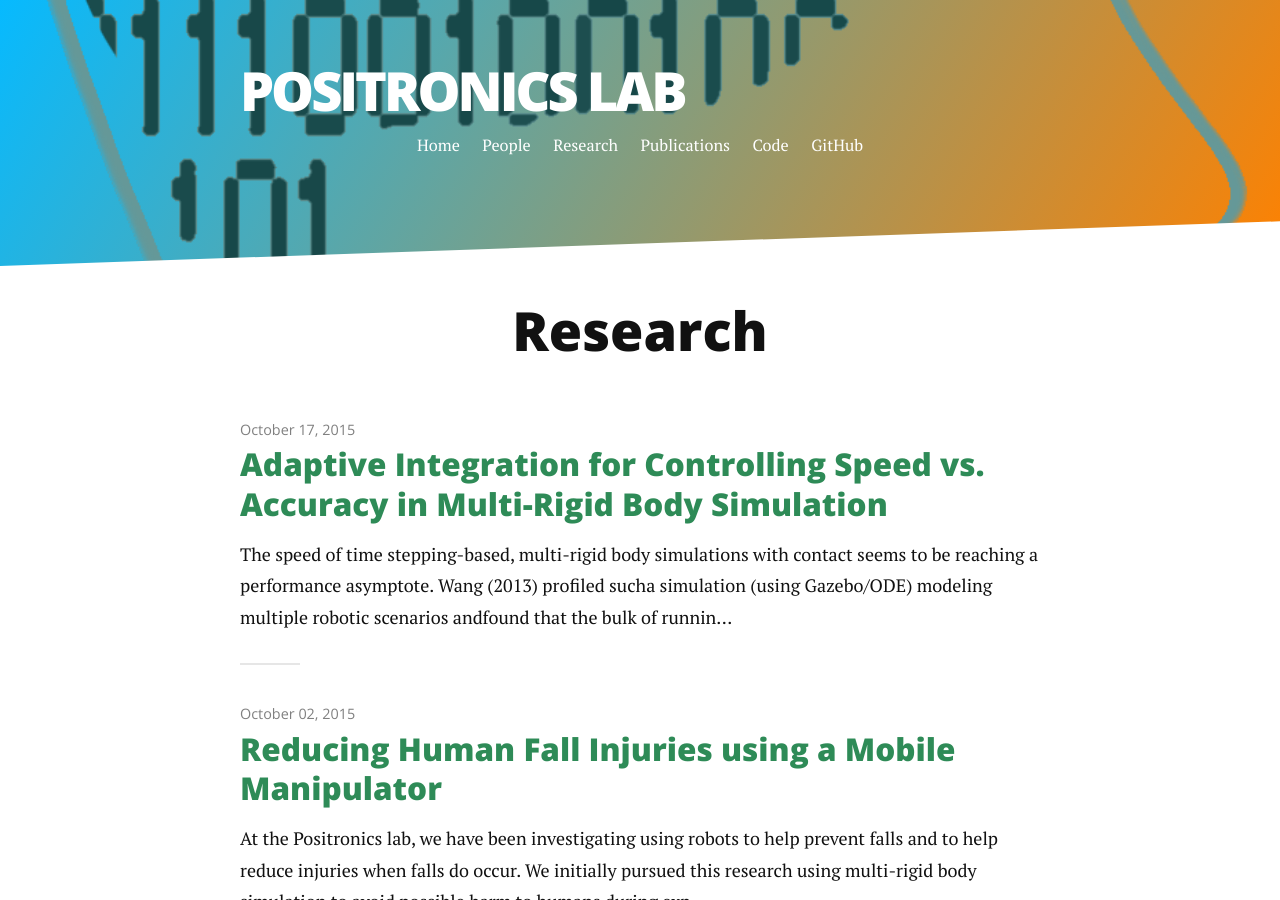
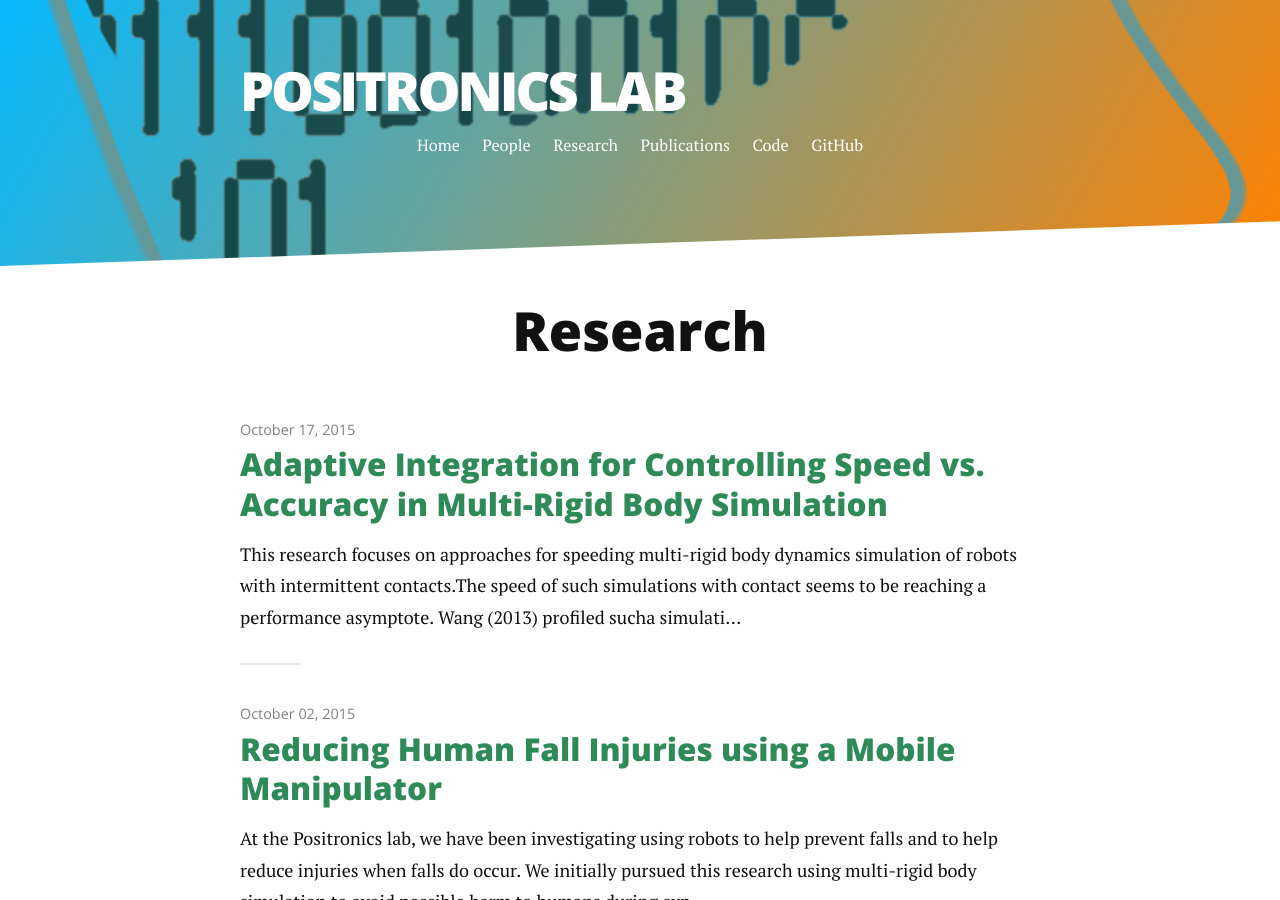
Before and after one commit to PositronicsLab/positronicslab.github.io, a Jekyll site: the page built from blog/index.html, in a window 1280 px wide and 900 px high. Built offline with Jekyll 4.4.1, drawn with Linux system fonts in a browser that asks for light colours; nearby versions of some CDN libraries; Markdown is read by kramdown in place of the engine named in the settings; the list of posts is cut into pages by our own code.

Commit message:
Updated formatting on adaptive integration post

```diff
--- a/_posts/2015-10-18-adaptive-integration.markdown
+++ b/_posts/2015-10-18-adaptive-integration.markdown
@@ -4,10 +4,12 @@ title:  "Adaptive Integration for Controlling Speed vs. Accuracy in Multi-Rigid
 date:   2015-10-17
 ---
 
-<p class="intro"><span class="dropcap">T</span>he speed of time stepping-based, multi-rigid body simulations with contact seems to be reaching a performance asymptote. Wang (2013) profiled such
+<p class="intro"><span class="dropcap">T</span>his research focuses on approaches for speeding multi-rigid body dynamics simulation of robots with intermittent contacts.</p>
+
+The speed of such simulations with contact seems to be reaching a performance asymptote. Wang (2013) profiled such
 a simulation (using Gazebo/ODE) modeling multiple robotic scenarios and
 found that the bulk of running time goes to processes related to the
-constraint (contact, joint limit, and joint equations) solve.</p>
+constraint (contact, joint limit, and joint equations) solve.
 
 This process has received considerable attention from both researchers and implementors, and large further improvements seem unlikely, at least in our area of
 interest (simulating typical manipulator, legged, and humanoid robots).
@@ -33,7 +35,7 @@ Our simulation approach uses Mirtich's Conservative Advancement technique to pre
 
 ## Adaptive integration technique
 
-Our research uses the approach described above and standard error control techniques to integrate adaptively. If our argument that DAE/dCP solution accuracy is less important than prevention of artifacts is reasonable and if an interval is free of nonsmooth events, then the main inhibitor of larger steps is stability of the integration algorithm. We avoid implicit integration algorithms: they are both computationally expensive and cannot readily be extended to prevent tunneling. We instead using an adaptive first order integrator with an estimate of the local error in kinetic energy as a proxy for system stability.
+Our research uses the approach described above and standard error control techniques to integrate adaptively. If our argument (that DAE/dCP solution accuracy is less important than prevention of artifacts) is reasonable and if an interval is free of nonsmooth events, then the main inhibitor of larger steps is stability of the integration algorithm. We avoid implicit integration algorithms: they are both computationally expensive and cannot readily be extended to prevent tunneling. We instead using an adaptive first order integrator with an estimate of the local error in kinetic energy as a proxy for system stability.
 
 ## Our findings
 
```
